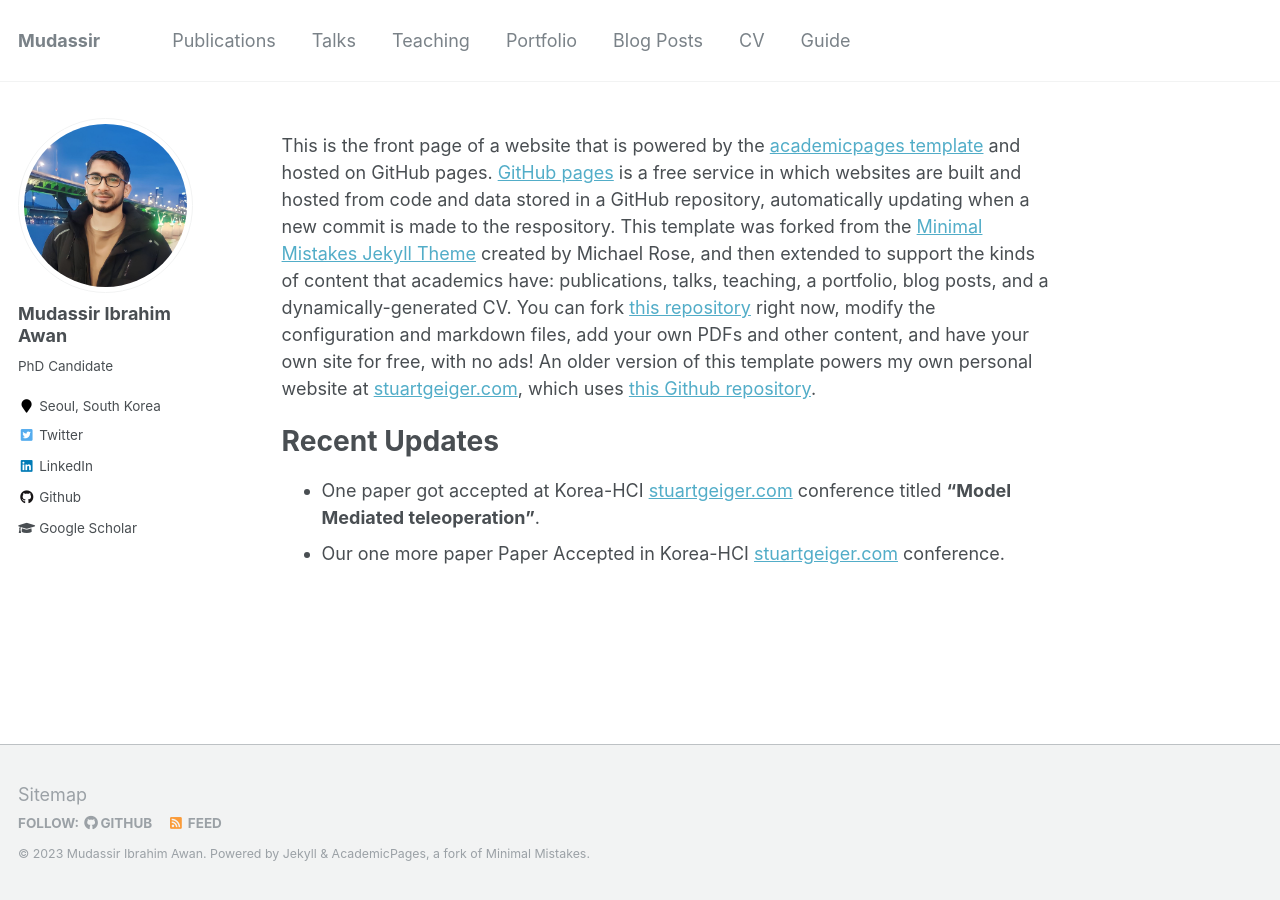
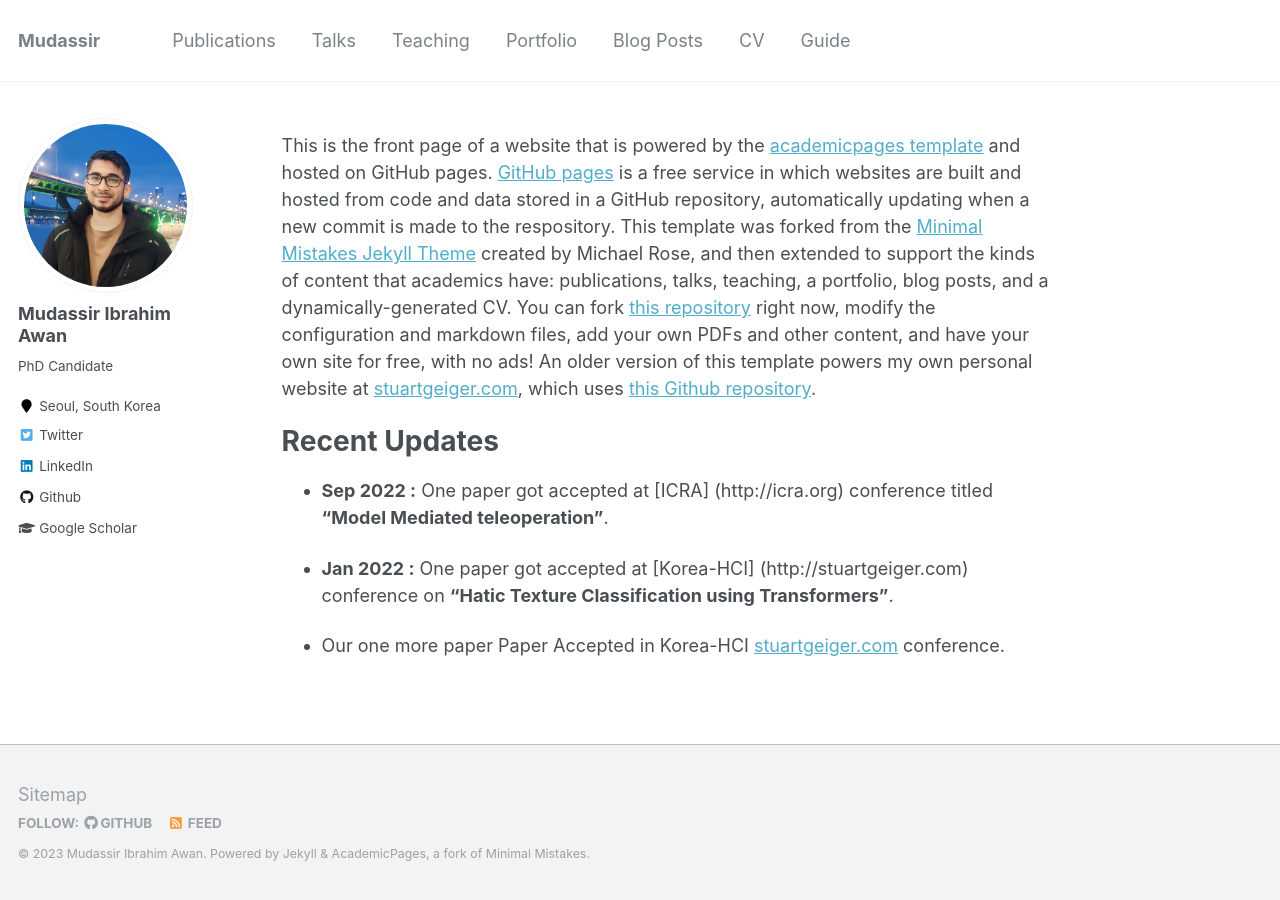
Before and after one commit to mudassir-awan/mudassir-awan.github.io, a Jekyll site: the page built from _pages/about.md, in a window 1280 px wide. Built offline with Jekyll 4.4.1, drawn with Linux system fonts in a browser that asks for light colours.

Commit message:
Update about.md

```diff
--- a/_pages/about.md
+++ b/_pages/about.md
@@ -13,5 +13,8 @@ This is the front page of a website that is powered by the [academicpages templa
 Recent Updates
 ======
 
--  One paper got accepted at Korea-HCI [stuartgeiger.com](http://stuartgeiger.com) conference titled **"Model Mediated teleoperation"**.
+- **Sep 2022  :**  One paper got accepted at [ICRA] (http://icra.org) conference titled **"Model Mediated teleoperation"**.
+
+- **Jan 2022  :**  One paper got accepted at [Korea-HCI] (http://stuartgeiger.com) conference on **"Hatic Texture Classification using Transformers"**.
+
 - Our one more paper Paper Accepted in Korea-HCI [stuartgeiger.com](http://stuartgeiger.com) conference.
```
